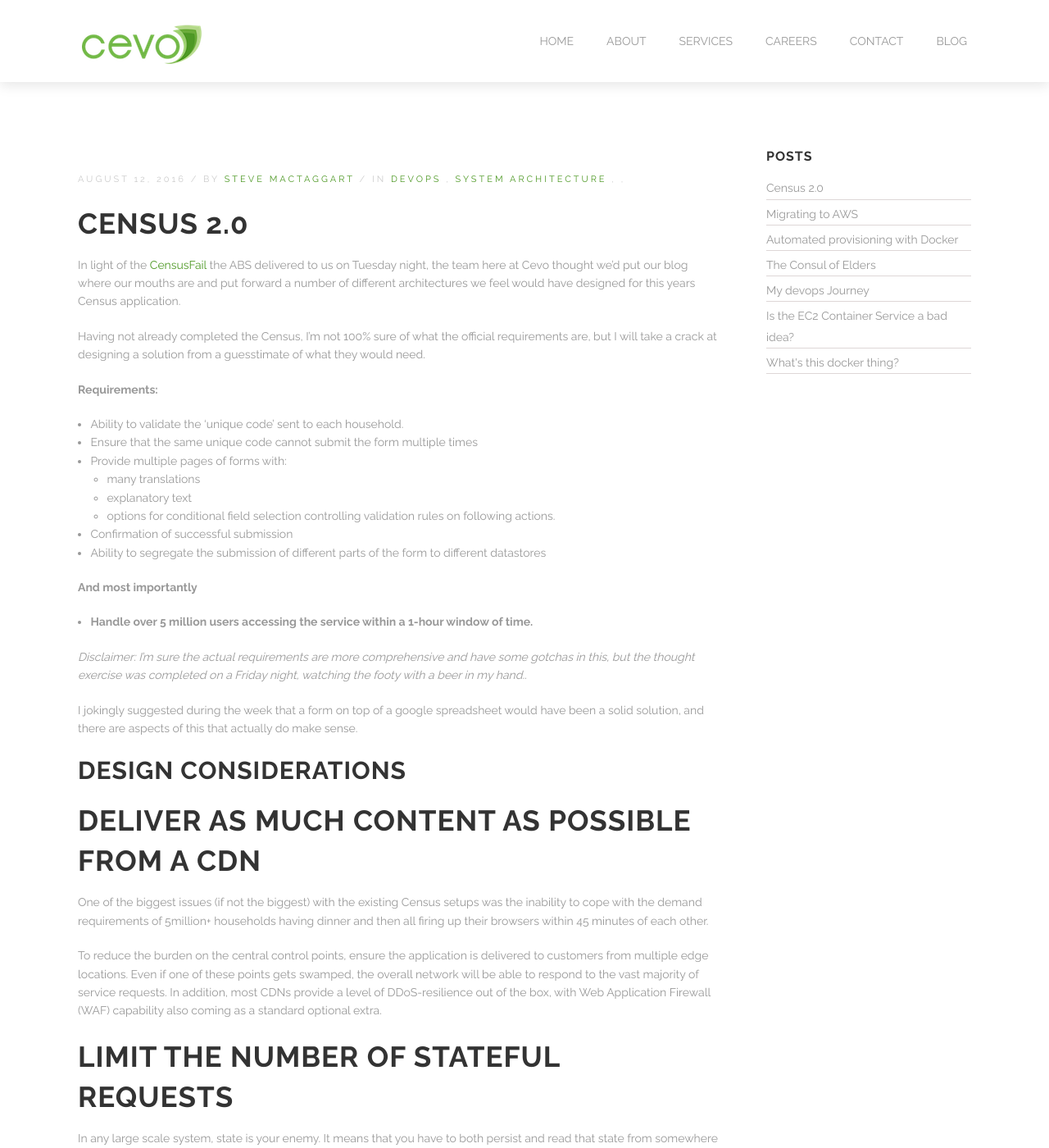
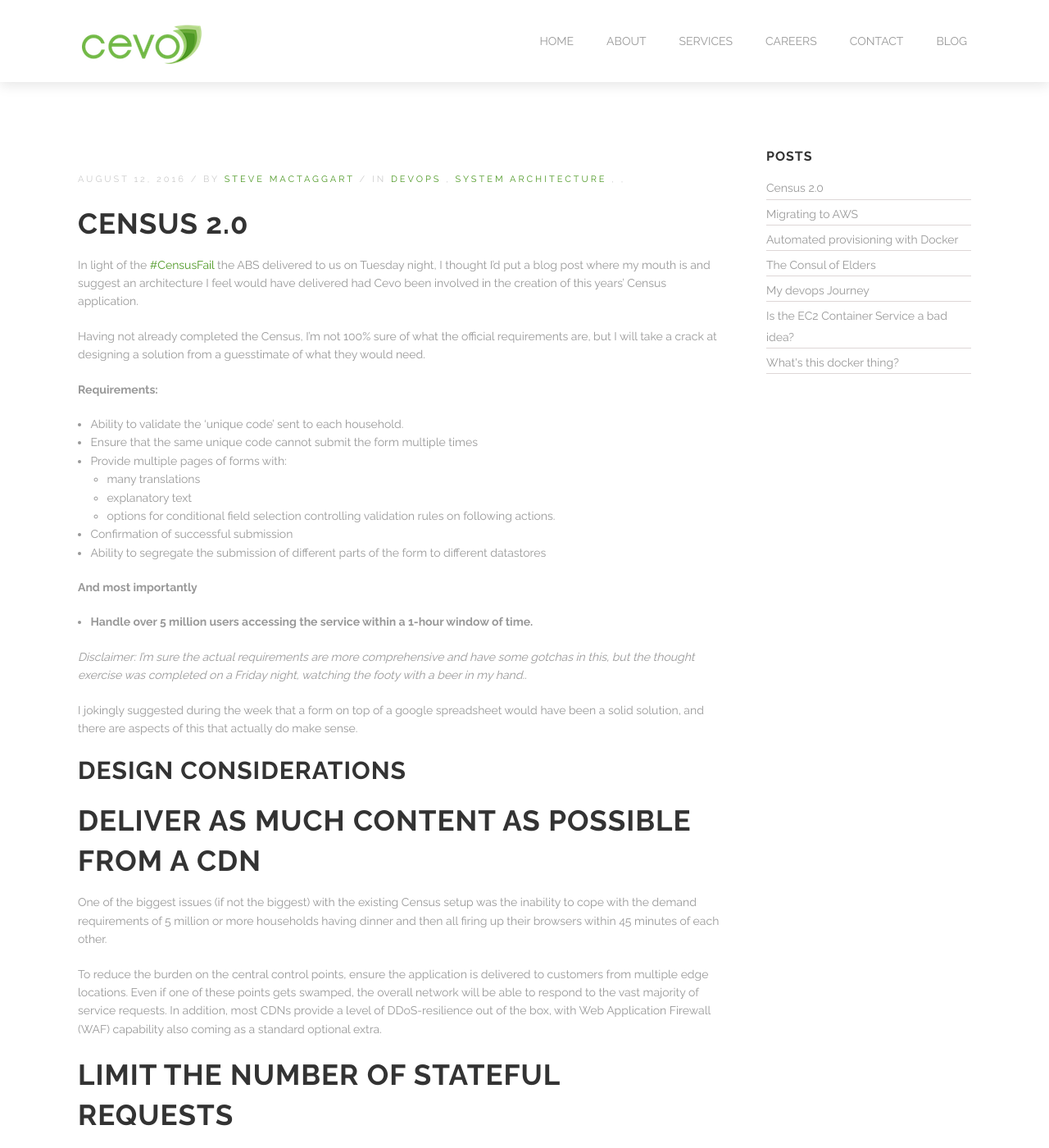
Before and after one commit to nonspecialist/cevoaustralia.github.io, a Jekyll site: the page built from _posts/2016-08-12-Census-2.0.markdown, in a window 1280 px wide and 1400 px high. Shown: the whole window at 82% size. Built offline with Jekyll 4.4.1, drawn with Linux system fonts in a browser that asks for light colours.

Commit message:
Make the pull para first-person, like the article

```diff
--- a/_posts/2016-08-12-Census-2.0.markdown
+++ b/_posts/2016-08-12-Census-2.0.markdown
@@ -11,13 +11,12 @@
 author: Steve Mactaggart
 images:
 excerpt:
-  In light of the <a href="https://twitter.com/hashtag/CensusFAIL">#CensusFail</a> the ABS delivered to us on Tuesday night, the team here at Cevo thought we'd put our blog where our mouths are and put forward an architecture we feel would have delivered had we been involved in the creation of this years Census application.
+  In light of the <a href="https://twitter.com/hashtag/CensusFAIL">#CensusFail</a> the ABS delivered to us on Tuesday night, I thought I'd put a blog post where my mouth is and suggest an architecture I feel would have delivered had Cevo been involved in the creation of this years' Census application.
 ---
 
-In light of the <a href="https://twitter.com/hashtag/CensusFAIL">CensusFail</a> the ABS delivered to us on Tuesday night, the team here at Cevo thought we'd put our blog where our mouths are and put forward a number of different architectures we feel would have designed for this years Census application.
+In light of the <a href="https://twitter.com/hashtag/CensusFAIL">#CensusFail</a> the ABS delivered to us on Tuesday night, I thought I'd put a blog post where my mouth is and suggest an architecture I feel would have delivered had Cevo been involved in the creation of this years' Census application.
 
 Having not already completed the Census, I’m not 100% sure of what the official requirements are, but I will take a crack at designing a solution from a guesstimate of what they would need.
-
 
 **Requirements:**
 
@@ -42,7 +41,7 @@
 
 ### Deliver as much content as possible from a CDN
 
-One of the biggest issues (if not the biggest) with the existing Census setups was the inability to cope with the demand requirements of 5million+ households having dinner and then all firing up their browsers within 45 minutes of each other.
+One of the biggest issues (if not the biggest) with the existing Census setup was the inability to cope with the demand requirements of 5 million or more households having dinner and then all firing up their browsers within 45 minutes of each other.
 
 To reduce the burden on the central control points, ensure the application is delivered to customers from multiple edge locations.  Even if one of these points gets swamped, the overall network will be able to respond to the vast majority of service requests. In addition, most CDNs provide a level of DDoS-resilience out of the box, with Web Application Firewall (WAF) capability also coming as a standard optional extra.
 
```
